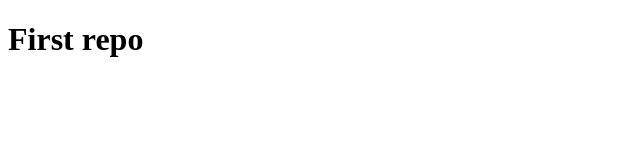
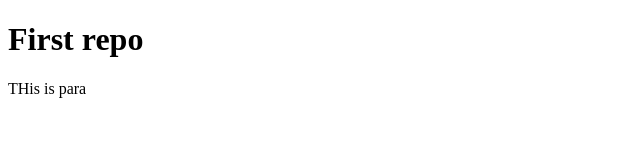
Before and after one commit to Noor-sajjad/TicTacToe-Game, a plain HTML site: page index.html in a window 1280 px wide. Shown: the whole page, without its empty margins (0-640 px from the left). Drawn offline with Linux system fonts and the light colour scheme.

Commit message:
i had added a paragraph

```diff
--- a/index.html
+++ b/index.html
@@ -7,6 +7,7 @@
 </head>
 <body>
     <h1>First repo</h1>
+    <p>THis is para</p>
 
 </body>
 </html>
```
